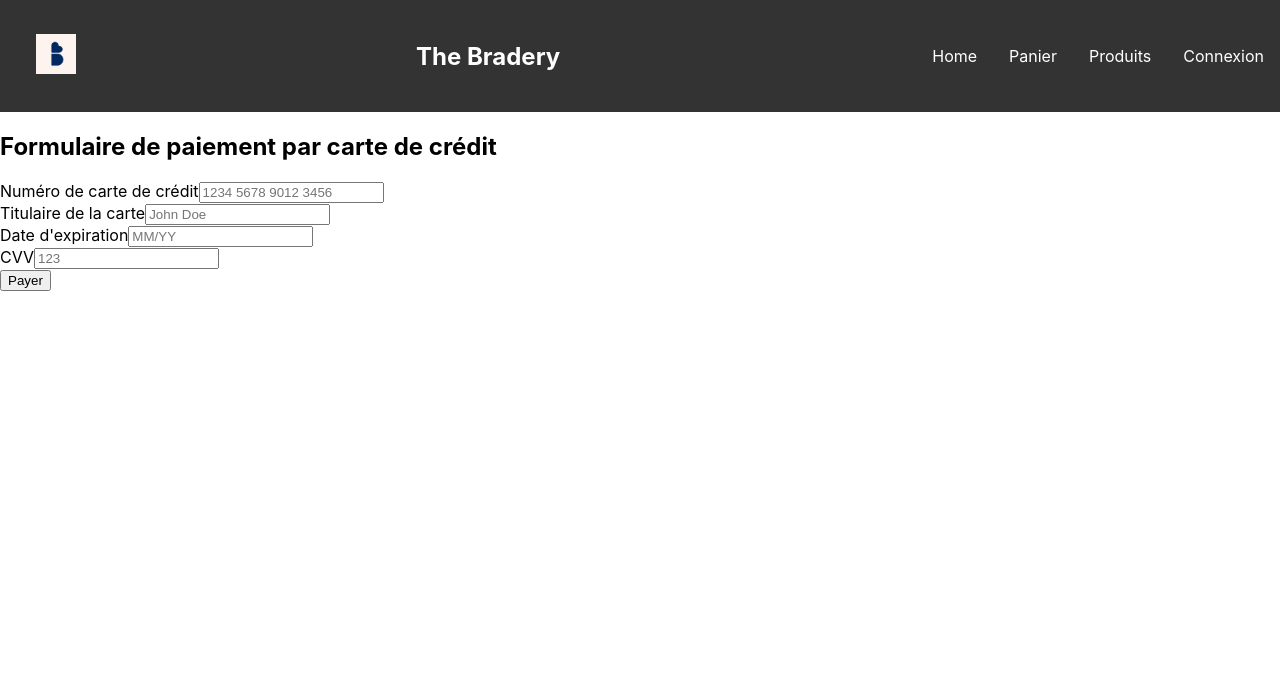
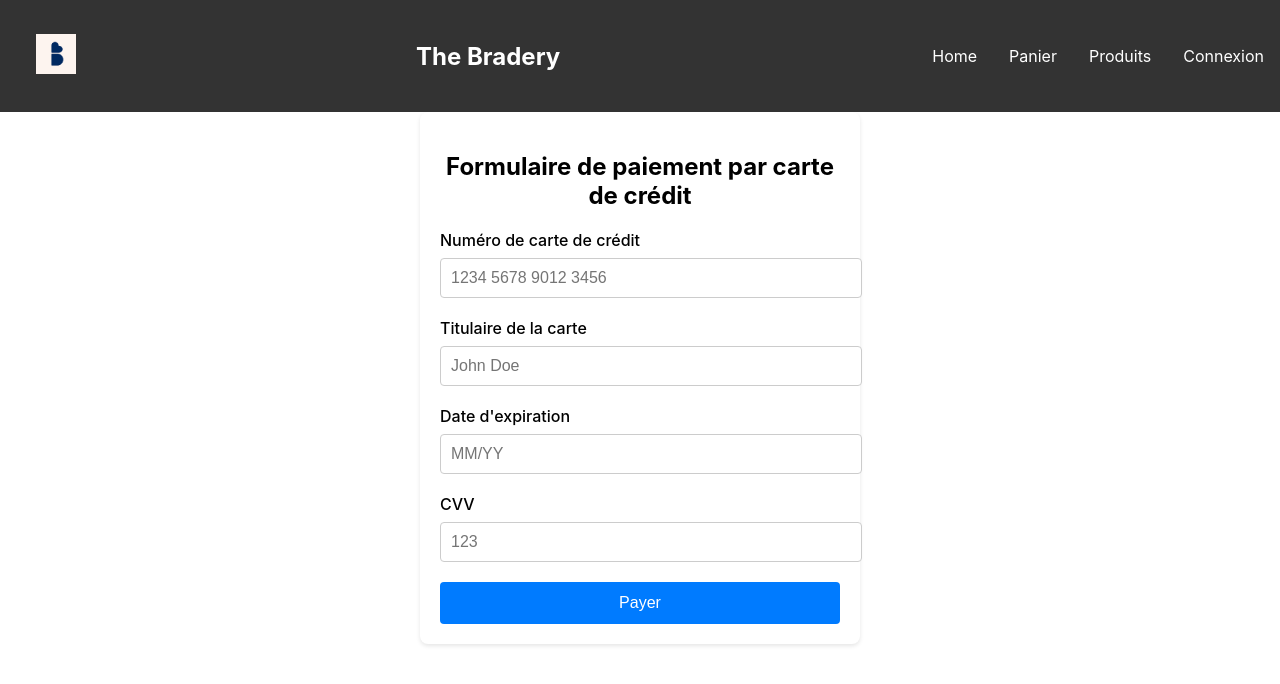
Before and after one commit to fouuuadi/Creation-d-une-application-de-paiement, a React (Create React App) app in the folder front-end/: page /payment in a window 1280 px wide. Shown: the top 684 px of the page. Built offline with nearby package versions, Linux system fonts and the light colour scheme.

Commit message:
fix css card payment

```diff
--- a/front-end/src/App.scss
+++ b/front-end/src/App.scss
@@ -1,7 +1,7 @@
 @import 'components/layout/header/header_home/header.scss';
 @import 'components/pages/product/products.scss';
 @import 'components/pages/basket/paniers.scss';
-
+@import 'components/pages/data-client/payment.scss';
 
 .body {
     height: calc(100% - 213px);
--- a/front-end/src/components/pages/data-client/payment.jsx
+++ b/front-end/src/components/pages/data-client/payment.jsx
@@ -23,14 +23,12 @@
     };
 
     return (
-
         <div>
-            <div>
-                <HeaderPayment/>
-            </div>
+            <HeaderPayment />
+            <div className="credit-card-form">
                 <h2>Formulaire de paiement par carte de crédit</h2>
                 <form onSubmit={handleSubmit}>
-                <div>
+                    <div className="form-group">
                         <label>Numéro de carte de crédit</label>
                         <input
                             type="text"
@@ -40,7 +38,7 @@
                             placeholder="1234 5678 9012 3456"
                         />
                     </div>
-                <div>
+                    <div className="form-group">
                         <label>Titulaire de la carte</label>
                         <input
                             type="text"
@@ -50,7 +48,7 @@
                             placeholder="John Doe"
                         />
                     </div>
-                <div>
+                    <div className="form-group">
                         <label>Date d'expiration</label>
                         <input
                             type="text"
@@ -60,7 +58,7 @@
                             placeholder="MM/YY"
                         />
                     </div>
-                <div>
+                    <div className="form-group">
                         <label>CVV</label>
                         <input
                             type="text"
@@ -70,8 +68,11 @@
                             placeholder="123"
                         />
                     </div>
-                <button type="submit">Payer</button>
+                    <button type="submit" className="pay-button">
+                        Payer
+                    </button>
                 </form>
+            </div>
         </div>
     );
 };
--- a/front-end/src/components/pages/data-client/payment.scss
+++ b/front-end/src/components/pages/data-client/payment.scss
@@ -0,0 +1,53 @@
+.credit-card-form {
+    max-width: 400px;
+    margin: 0 auto;
+    background-color: #fff;
+    padding: 20px;
+    border-radius: 8px;
+    box-shadow: 0 2px 4px rgba(0, 0, 0, 0.1);
+
+    h2 {
+      text-align: center;
+      margin-bottom: 20px;
+    }
+
+    .form-group {
+      margin-bottom: 20px;
+
+      label {
+        display: block;
+        font-weight: 500;
+        margin-bottom: 8px;
+      }
+
+      input[type="text"] {
+        width: 100%;
+        padding: 10px;
+        border: 1px solid #ccc;
+        border-radius: 4px;
+        font-size: 16px;
+
+        &:focus {
+          border-color: #007bff;
+          box-shadow: 0 0 5px rgba(0, 123, 255, 0.5);
+        }
+      }
+    }
+
+    .pay-button {
+      display: block;
+      width: 100%;
+      padding: 12px;
+      background-color: #007bff;
+      color: #fff;
+      border: none;
+      border-radius: 4px;
+      font-size: 16px;
+      cursor: pointer;
+      transition: background-color 0.3s ease;
+
+      &:hover {
+        background-color: #0056b3;
+      }
+    }
+  }
```
Lines whose indentation alone changed are shown as unchanged.
